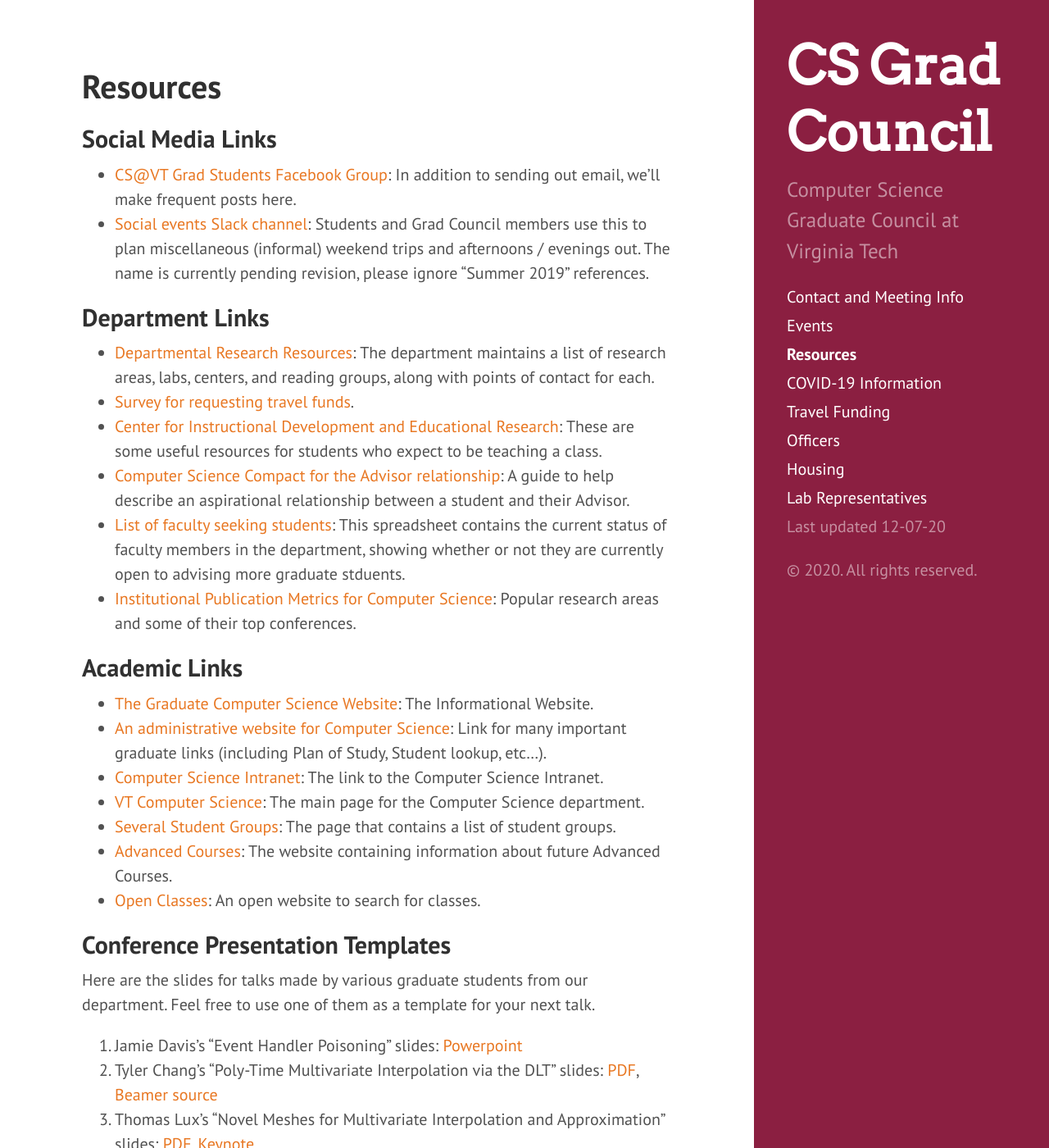
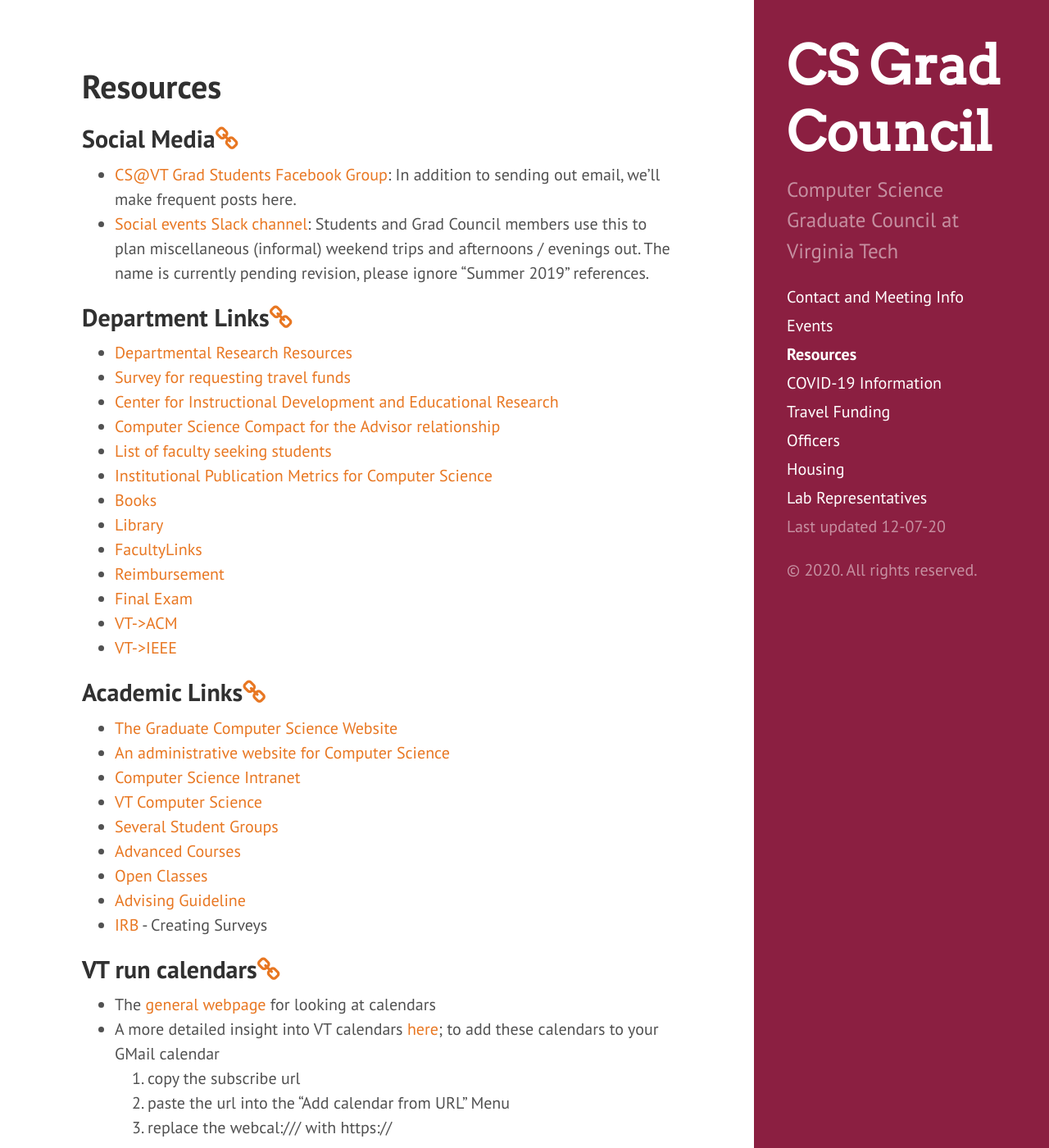
Before and after one commit to CSGraduateCouncil-VirginiaTech/csgc-website, a Jekyll site: the page built from resources.md, in a window 1280 px wide and 1400 px high. Shown: the whole window at 82% size. Built offline with Jekyll 4.4.1, drawn with Linux system fonts in a browser that asks for light colours; some of the changed text lies outside the part shown.

Commit message:
Updated the Resources Page. (#112)
* Updated the Resources Page.

Removed duplicate information that doesn't need to be on the webpage.
Added the preview link for the live doc link.

* Update resources.md

* Fixed the google link

* Updated Resources Page

* Put all of the links into the Resources page
* Added Anchor links and icons by font awesome

```diff
--- a/_includes/head.html
+++ b/_includes/head.html
@@ -24,6 +24,7 @@
   <!-- Icons -->
   <link rel="apple-touch-icon-precomposed" sizes="144x144" href="{{ "/assets/apple-touch-icon-144-precomposed.png" | relative_url }}">
   <link rel="shortcut icon" href="{{ "/assets/favicon.ico" | relative_url }}">
+  <link rel="stylesheet" href="https://cdnjs.cloudflare.com/ajax/libs/font-awesome/4.7.0/css/font-awesome.min.css">
 
   <!-- RSS -->
   <link rel="alternate" type="application/rss+xml" title="{{ site.title | escape }}" href="{{ "/feed.xml" | relative_url }}">
--- a/resources.md
+++ b/resources.md
@@ -4,30 +4,72 @@ title: Resources
 permalink: /resources/
 ---
 
-## Social Media Links
+## <a name="SocialMedia"></a>Social Media<a href="#SocialMedia"><i class="fa fa-link" aria-hidden="true"></i></a>
 
 * [CS@VT Grad Students Facebook Group](https://www.facebook.com/groups/vtcsgrads): In addition to sending out email, we'll make frequent posts here.
 * [Social events Slack channel](https://join.slack.com/t/vtcsgradsummer19/shared_invite/enQtNjcwOTA4NTMzMzAyLTM4MzJhM2IzMGQ0ZWNiZmIzMGJmZjAxNjhhZWNlYmUzZjJlOTkxMjMzMmY5NDk4MzBjYTc5OGM4NTY4OWNmNmI): Students and Grad Council members use this to plan miscellaneous (informal) weekend trips and afternoons / evenings out. The name is currently pending revision, please ignore "Summer 2019" references.
 
-## Department Links
+## <a name="DepartmentLinks"></a>Department Links<a href="#DepartmentLinks"><i class="fa fa-link" aria-hidden="true"></i></a>
 
-* [Departmental Research Resources](https://cs.vt.edu/Research.html): The department maintains a list of research areas, labs, centers, and reading groups, along with points of contact for each.
-* [Survey for requesting travel funds](https://docs.google.com/forms/d/e/1FAIpQLSc5SDVLgrrGsBzj25m_ChcLwIUKeVY7qhzA7-c957jbNfxnJQ/viewform?usp=sf_link).
-* [Center for Instructional Development and Educational Research](/cider/): These are some useful resources for students who expect to be teaching a class.
-* [Computer Science Compact for the Advisor relationship](https://gpc.cs.vt.edu/shaffer/CSCompact.pdf): A guide to help describe an aspirational relationship between a student and their Advisor.
-* [List of faculty seeking students](https://docs.google.com/spreadsheets/d/1BD1zxg6qMXW01GLofcS1ny034B7aQVT9zjuZF1CUgBQ): This spreadsheet contains the current status of faculty members in the department, showing whether or not they are currently open to advising more graduate stduents.
-* [Institutional Publication Metrics for Computer Science](http://csmetrics.org): Popular research areas and some of their top conferences.
+* [Departmental Research Resources](https://cs.vt.edu/Research.html)
+* [Survey for requesting travel funds](https://docs.google.com/forms/d/e/1FAIpQLSc5SDVLgrrGsBzj25m_ChcLwIUKeVY7qhzA7-c957jbNfxnJQ/viewform?usp=sf_link)
+* [Center for Instructional Development and Educational Research](https://csgrad.cs.vt.edu/cider/)
+* [Computer Science Compact for the Advisor relationship](https://gpc.cs.vt.edu/shaffer/CSCompact.pdf)
+* [List of faculty seeking students](https://docs.google.com/spreadsheets/d/1BD1zxg6qMXW01GLofcS1ny034B7aQVT9zjuZF1CUgBQ)
+* [Institutional Publication Metrics for Computer Science](http://csmetrics.org)
+* [Books](http://www.lib.vt.edu/)
+* [Library](https://www.lib.vt.edu/)
+* [FacultyLinks](https://hosting.cs.vt.edu/facsearch/)
+* [Reimbursement](https://drive.google.com/file/d/1XFSX85dnLIQlxeQd81WzWP3h6xwJSfk-/view)
+* [Final Exam](https://ess.graduateschool.vt.edu/pages/NewExam.php)
+* [VT-&gt;ACM](https://dl-acm-org.ezproxy.lib.vt.edu/)
+* [VT-&gt;IEEE](https://ieeexplore-ieee-org.ezproxy.lib.vt.edu/)
 
-## Academic Links
-* [The Graduate Computer Science Website](https://cs.vt.edu/Graduate): The Informational Website.
-* [An administrative website for Computer Science](https://gpc.cs.vt.edu): Link for many important graduate links (including Plan of Study, Student lookup, etc...).
-* [Computer Science Intranet](https://admin.cs.vt.edu): The link to the Computer Science Intranet.
-* [VT Computer Science](https://cs.vt.edu/Graduate): The main page for the Computer Science department.
-* [Several Student Groups](https://cs.vt.edu/Community/studentgroups.html): The page that contains a list of student groups.
-* [Advanced Courses](http://people.cs.vt.edu/barnette/grad/courses): The website containing information about future Advanced Courses.
-* [Open Classes](https://banweb.banner.vt.edu/ssb/prod/HZSKVTSC.P_DispRequest): An open website to search for classes.
+## <a name="AcademicLinks"></a>Academic Links<a href="#AcademicLinks"><i class="fa fa-link" aria-hidden="true"></i></a>
 
-## Conference Presentation Templates
+* [The Graduate Computer Science Website](https://cs.vt.edu/Graduate)
+* [An administrative website for Computer Science](https://gpc.cs.vt.edu)
+* [Computer Science Intranet](https://admin.cs.vt.edu)
+* [VT Computer Science](https://cs.vt.edu/Graduate)
+* [Several Student Groups](https://cs.vt.edu/Community/studentgroups.html)
+* [Advanced Courses](http://people.cs.vt.edu/barnette/grad/courses)
+* [Open Classes](https://banweb.banner.vt.edu/ssb/prod/HZSKVTSC.P_DispRequest)
+* [Advising Guideline](https://gpc.cs.vt.edu/shaffer/CSCompact.pdf)
+* [IRB](https://secure.research.vt.edu/irb/) - Creating Surveys
+
+
+## <a name="Calendars"></a>VT run calendars<a href="#Calendars"><i class="fa fa-link" aria-hidden="true"></i></a>
+
+* The [general webpage](https://vtnews.vt.edu/calendars.html) for looking at calendars
+* A more detailed insight into VT calendars [here](https://www.calendar.vt.edu/main.php?view=subscribe); to add these calendars to your GMail calendar
+    1. copy the subscribe url
+    2. paste the url into the “Add calendar from URL” Menu
+    3. replace the webcal:/// with https://
+
+* The Grad Council [Calendar link](https://calendar.google.com/calendar/u/0?cid=dnQuZWR1X240bnQ0aGdlNTBrdjdqajFjZDN1NzllaW1rQGdyb3VwLmNhbGVuZGFyLmdvb2dsZS5jb20)
+
+## <a name="Printing"></a>Printing and Web Hosting<a href="#Printing"><i class="fa fa-link" aria-hidden="true"></i></a>
+* [Main\_Page](http://wiki.cs.vt.edu/wiki/Main_Page).
+* [Printing](http://wiki.cs.vt.edu/wiki/Printing) from your desktop
+* [Printing posters](http://wiki.cs.vt.edu/wiki/Printing#Specialty_Printers)
+
+    * Send an email to
+        > [techstaff@cs.vt.edu](mailto:techstaff@cs.vt.edu) with your
+        > poster attached. A0 size is what most of us use
+
+* [Department-provided web hosting](http://wiki.cs.vt.edu/wiki/Doc::Web_Hosting) for a personal website.
+
+## <a name="Software"></a>Useful Software<a href="#Software"><i class="fa fa-link" aria-hidden="true"></i></a>
+
+* [General Website](https://www.ita.vt.edu/Apps/WebObjects/NetSoftware)
+* [Software](https://network.software.vt.edu)
+* [SAR/POS](https://gpc.cs.vt.edu/#/sar)
+* [Fellowships](https://cs.vt.edu/Academics/Graduate/Current/GradFellowship.html)
+* [VT WordPress](http://wordpress.cs.vt.edu/create/)
+* [iThenticate](https://shibboleth.turnitin.com/shibboleth/ithenticate)
+* [Security Resources](https://security.vt.edu/resources.html)
+
+## <a name="Templates"></a>Conference Presentation Templates<a href="#Templates"><i class="fa fa-link" aria-hidden="true"></i></a>
 
 Here are the slides for talks made by various graduate students from our department.
 Feel free to use one of them as a template for your next talk.
@@ -36,7 +78,17 @@ Feel free to use one of them as a template for your next talk.
 2. Tyler Chang's "Poly-Time Multivariate Interpolation via the DLT" slides: [PDF](/assets/presentation-templates/ChangWatsonLuxLiXuButtCameronHong-PolyTimeInterpolation-ACMRegional.pdf), [Beamer source](/assets/presentation-templates/ChangWatsonLuxLiXuButtCameronHong-PolyTimeInterpolation-ACMRegional.tgz)
 3. Thomas Lux's "Novel Meshes for Multivariate Interpolation and Approximation" slides: [PDF](/assets/presentation-templates/LuxWatsonChangBernardLiYuXuBackButtCameronHongYao-NovelMeshesForMultivariateInterpolationAndApproximation.pdf), [Keynote](/assets/presentation-templates/LuxWatsonChangBernardLiYuXuBackButtCameronHongYao-NovelMeshesForMultivariateInterpolationAndApproximation.key)
 
-## Department Logo
+
+
+
+## <a name="General"></a>General<a href="#General"><i class="fa fa-link" aria-hidden="true"></i></a>
+
+* [Reserve a room KWII](http://www.admin.cs.vt.edu/)
+* [Reserving a room in CRC](http://www.vtcrc.com/reserve-a-conference-room/)
+* [HealthInformation](https://www.hr.vt.edu/benefits/health/insurance/health.html)
+* [Movies](https://digitalcampus-swankmp-net.ezproxy.lib.vt.edu)
+
+## <a name="Logo"></a>Department Logo<a href="#Logo"><i class="fa fa-link" aria-hidden="true"></i></a>
 
 * [Logo Guidelines](https://vt.edu/brand/resources/logo-guidelines.html)
 * [Web Logos](https://vt.edu/brand/resources/downloads.html)
```
